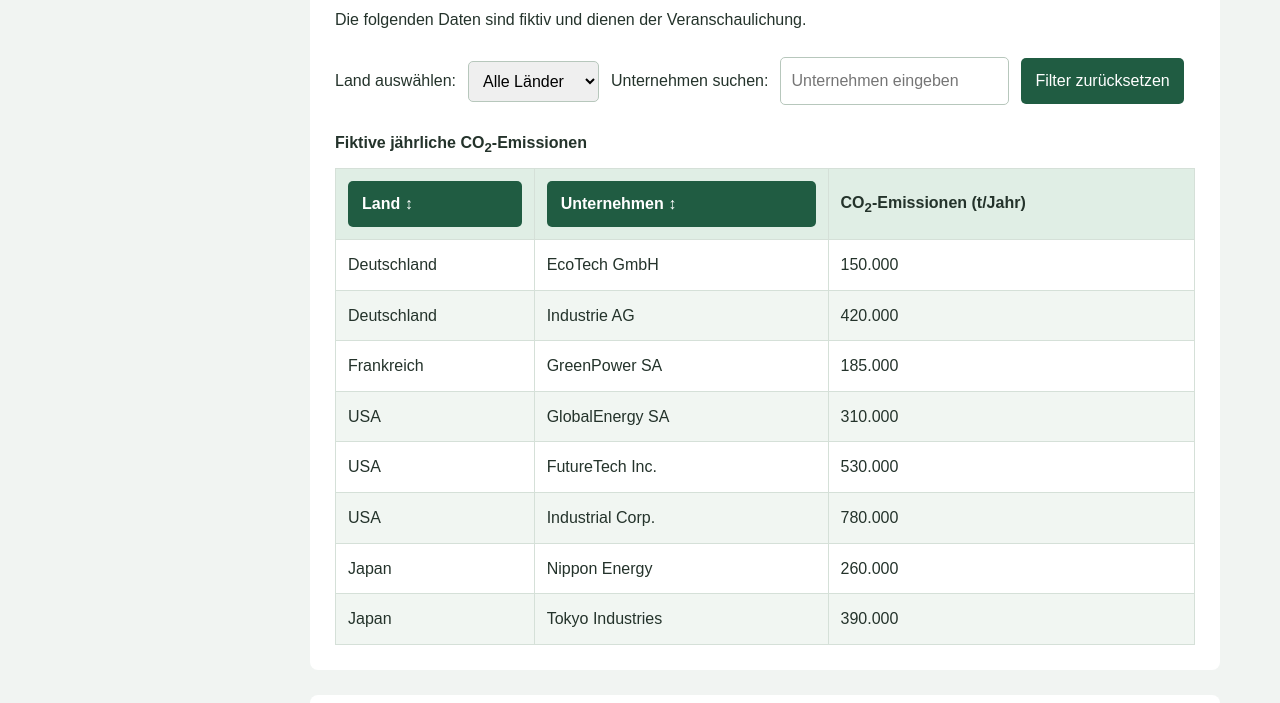
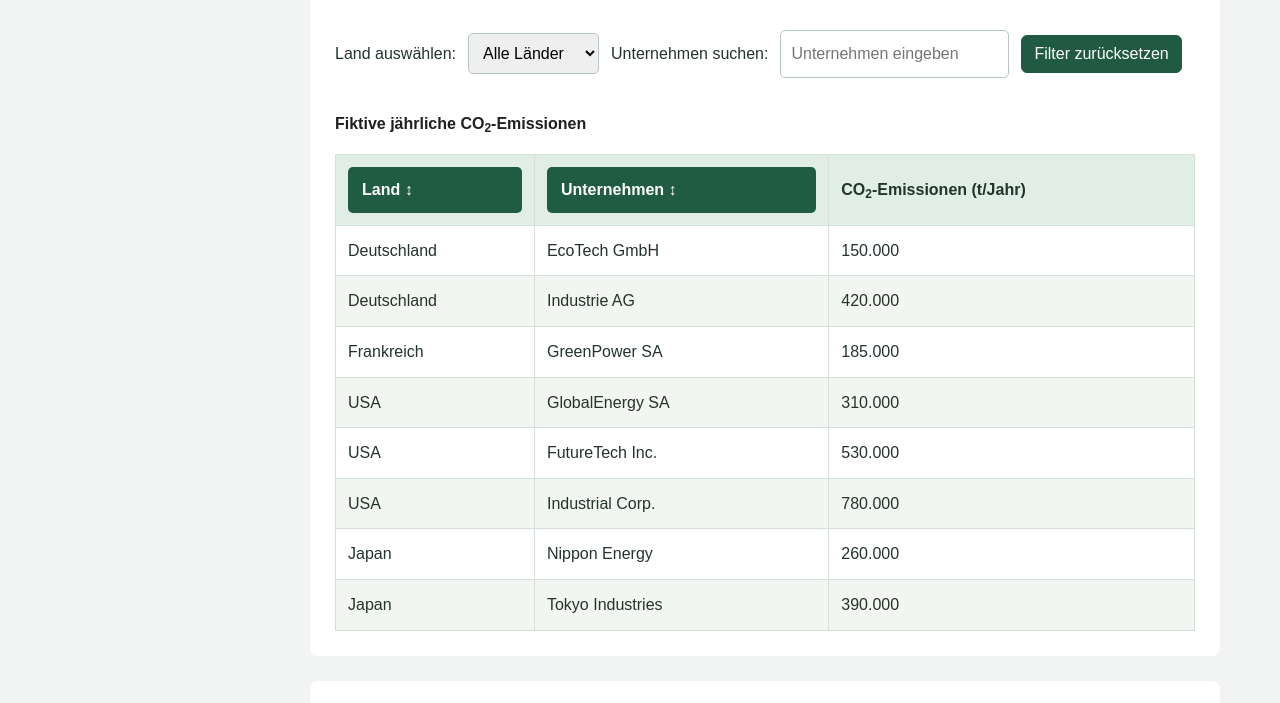
Before and after one commit to nadinekulig/Programmierung-von-Webanwendungsoberfl-chen, a plain HTML site: page index.html in a window 1280 px wide. Shown: the part 373-1076 px from the top of the page. Drawn offline with nearby package versions, Linux system fonts and the light colour scheme.

Commit message:
Bootstrap integriert und responsives Layout angepasst

```diff
--- a/css/style.css
+++ b/css/style.css
@@ -287,3 +287,29 @@ html[dir="rtl"] main {
         min-width: 120px;
     }
 }
+
+/* Bootstrap-Anpassungen */
+
+table caption {
+    caption-side: top;
+    color: #1f1f1f;
+    font-weight: bold;
+}
+
+/* Überschriften */
+
+h1, h2, h3 {
+    font-weight: 700;
+}
+
+/* Bootstrap-Button an das Design anpassen */
+
+#filter-reset {
+    background-color: #205a43;
+    border-color: #205a43;
+}
+
+#filter-reset:hover{
+    background-color: #174532;
+    border-color: #174532;
+}
--- a/index.html
+++ b/index.html
@@ -4,7 +4,13 @@
     <meta charset="UTF-8">
     <meta name="viewport" content="width=device-width, initial-scale=1.0">
     <title>CO₂-Footprint</title>
+
+    <!-- Bootstrap 5 CSS-Framework -->
+    <link href="https://cdn.jsdelivr.net/npm/bootstrap@5.3.3/dist/css/bootstrap.min.css" rel="stylesheet">
+
+    <!-- Eigenes CSS -->
     <link rel="stylesheet" href="css/style.css">
+
     <script src="js/script.js" defer></script>
 </head>
 
@@ -25,7 +31,7 @@
     </header>
 
     <!-- Layoutbereich -->
-    <div class="seitenlayout">
+    <div class="seitenlayout container-fluid">
 
         <!-- Lokale Navigation -->
          <aside>
@@ -78,7 +84,7 @@
                         placeholder="Unternehmen eingeben"
                         >
 
-                        <button type="button" id="filter-reset">
+                        <button type="button" id="filter-reset" class="btn btn-success">
                             Filter zurücksetzen
                         </button>
                 </div>
```
